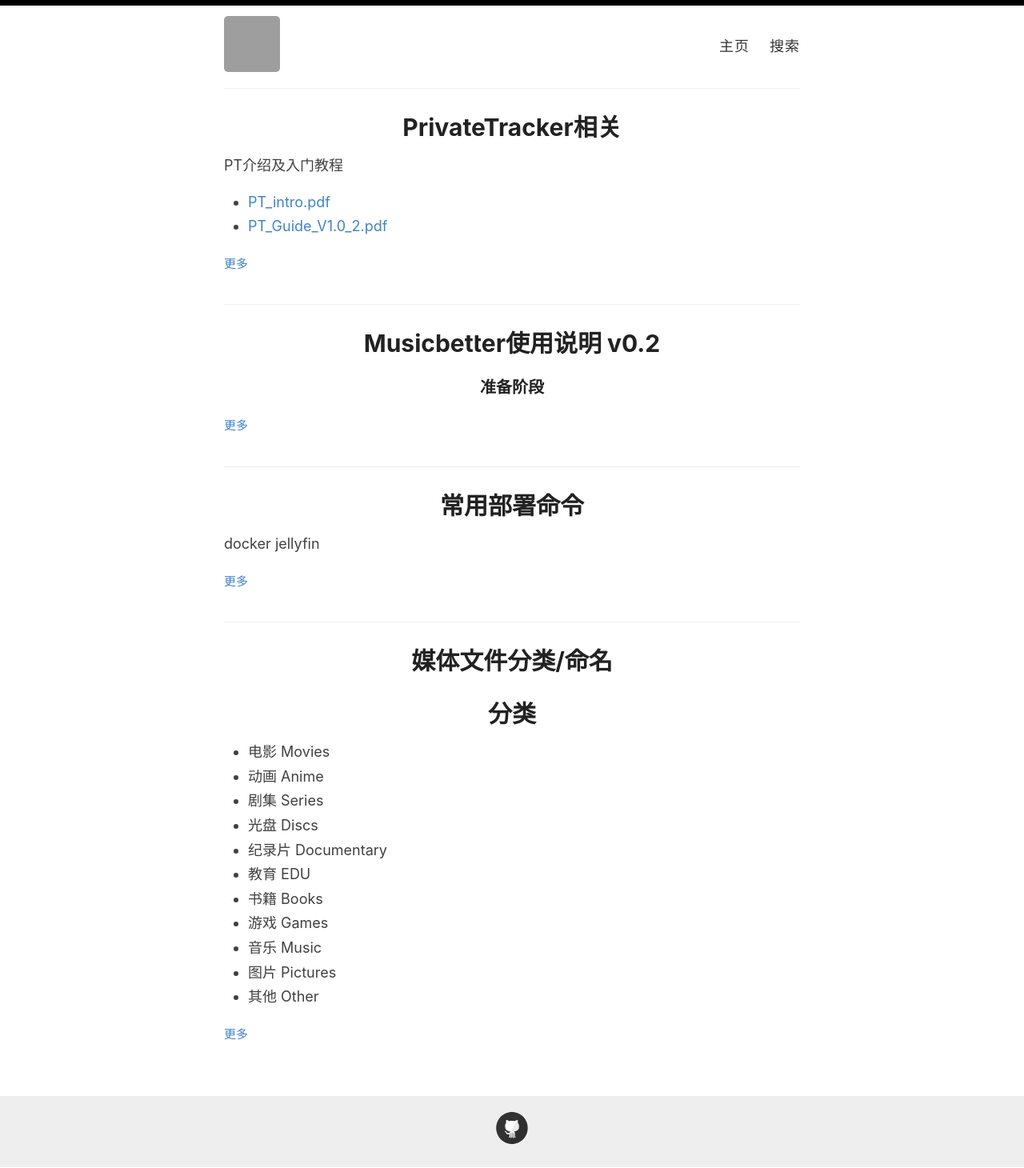
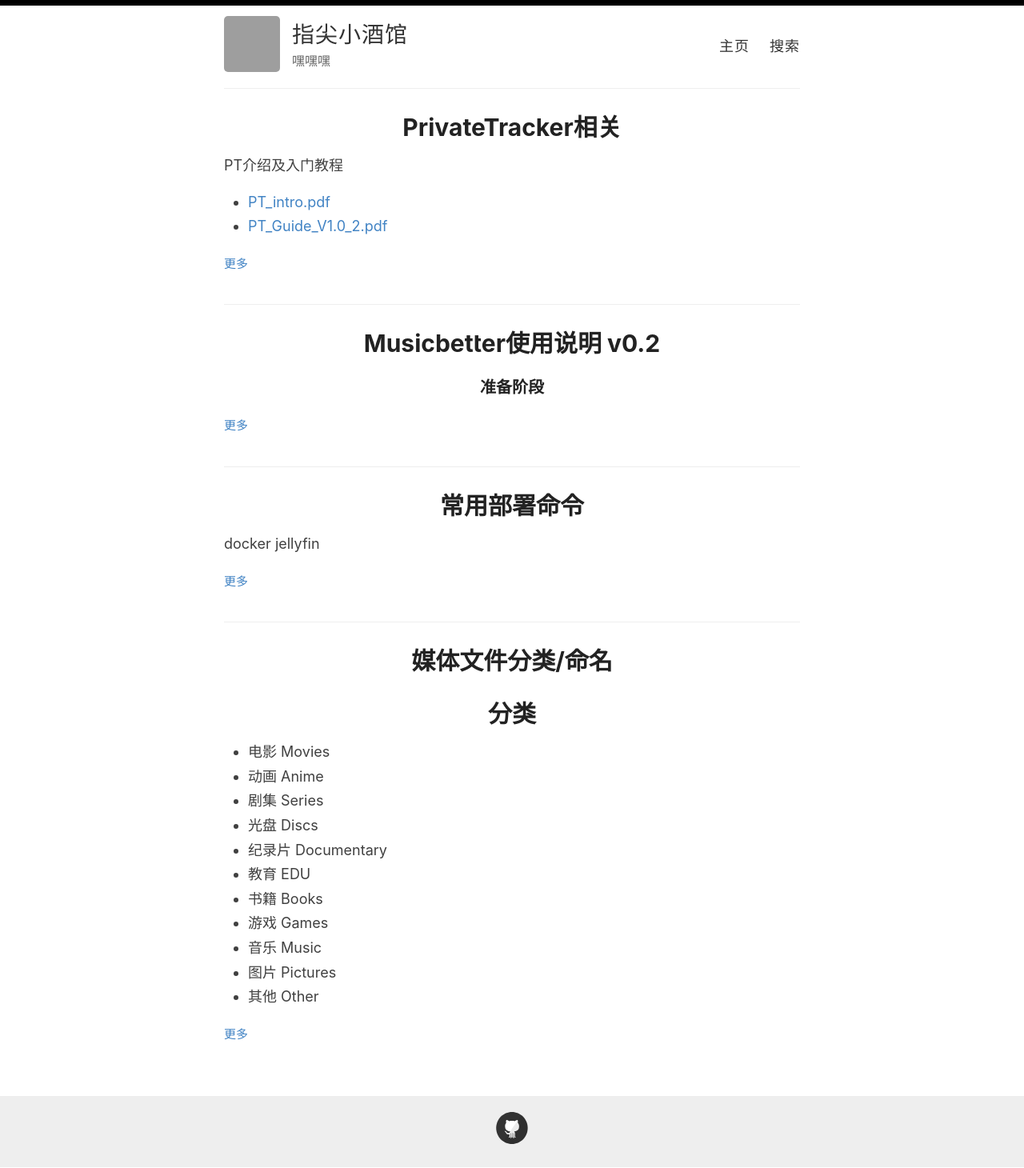
Before and after one commit to Suwmlee/suwmlee.github.io, a Jekyll site: the page built from index.html, in a window 1280 px wide. Shown: the whole page at 80% size. Built offline with Jekyll 4.4.1, drawn with Linux system fonts in a browser that asks for light colours; the list of posts is cut into pages by our own code; grey boxes are pictures that could not be loaded.

Commit message:
Update _config.yml

```diff
--- a/_config.yml
+++ b/_config.yml
@@ -3,13 +3,13 @@
 #
 
 # Name of your site (displayed in the header)
-name:
+name: 指尖小酒馆
 
 # Name of the author
 author:
 
 # Short bio or description (displayed in the header)
-description:
+description: 嘿嘿嘿
 
 # URL of your avatar or profile pic (you could use your GitHub profile pic)
 avatar: https://avatars.githubusercontent.com/u/4210529?v=4
```
